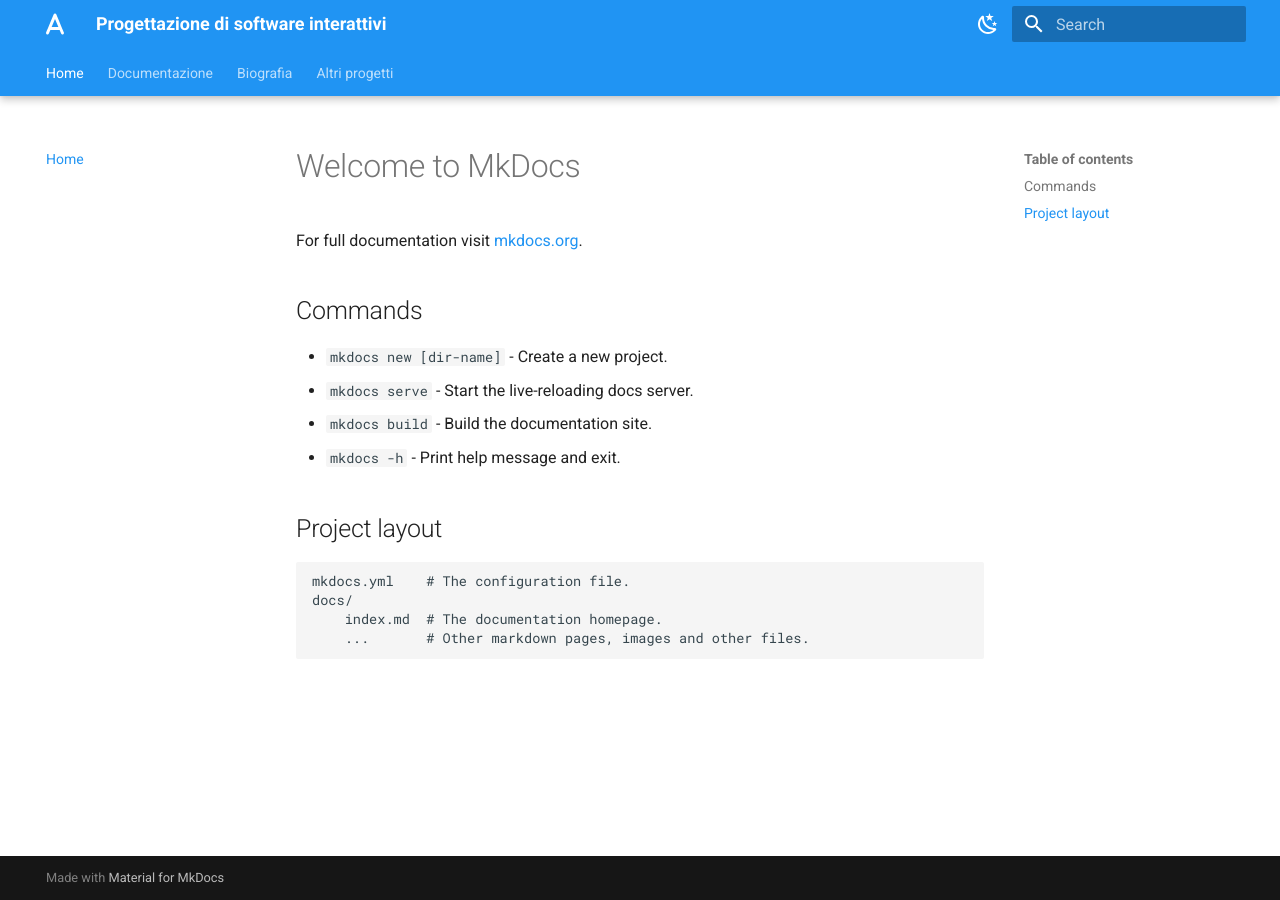
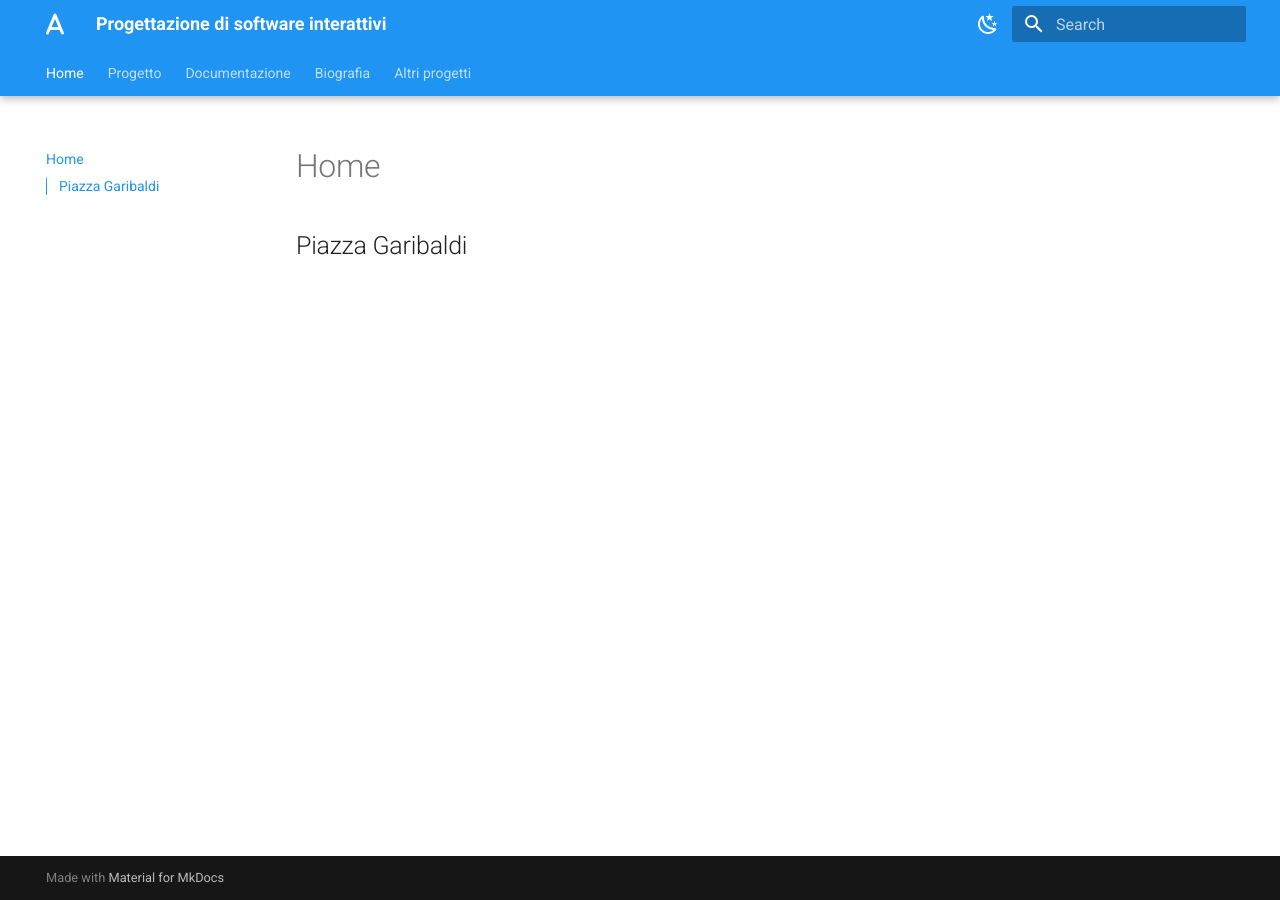
Before and after one commit to Antmnn1/Tonin, an MkDocs documentation site: the page built from docs/index.md, in a window 1280 px wide. Built offline with MkDocs 1.6.1 and Material for MkDocs 9.7.7, drawn with Linux system fonts in a browser that asks for light colours.

Commit message:
aggiornamento

```diff
--- a/docs/index.md
+++ b/docs/index.md
@@ -1,17 +1 @@
-# Welcome to MkDocs
-
-For full documentation visit [mkdocs.org](https://www.mkdocs.org).
-
-## Commands
-
-* `mkdocs new [dir-name]` - Create a new project.
-* `mkdocs serve` - Start the live-reloading docs server.
-* `mkdocs build` - Build the documentation site.
-* `mkdocs -h` - Print help message and exit.
-
-## Project layout
-
-    mkdocs.yml    # The configuration file.
-    docs/
-        index.md  # The documentation homepage.
-        ...       # Other markdown pages, images and other files.
+## Piazza Garibaldi
--- a/mkdocs.yml
+++ b/mkdocs.yml
@@ -23,12 +23,18 @@ theme:
     - navigation.tabs
     - navigation.tabs.sticky
     - navigation.instant.preview
+    - navigation.tracking
+    - navigation.sections
+    - toc.integrate
+    - navigation.expand
 
 nav:
   - Home: index.md
+  - Progetto:
+    - Titoloprogetto: project1/project.md
 
   - Documentazione:
-    - Graffiti: PiazzaGaribaldi/Progetto.md
+    - Sperimentazioni: Documentazione/Progetto.md
 
   - Biografia:
     - Studi: Biografia/Biografia.md
```
Also changed, not shown: docs/Altriprogetti/Reportage.md (+17 -3 lines), docs/Documentazione/Progetto.md (added, +44 -0 lines), docs/PiazzaGaribaldi/Progetto.md (deleted, +0 -13 lines), docs/project1/project.md (added, +3 -0 lines), docs/Biografia/Biografia.md (line endings or trailing spaces), docs/img/FRUTT3.jpg (added), docs/img/FRUTT7.jpg (added), docs/img/Impaginazione nuova3.png (added), 5 other files.
